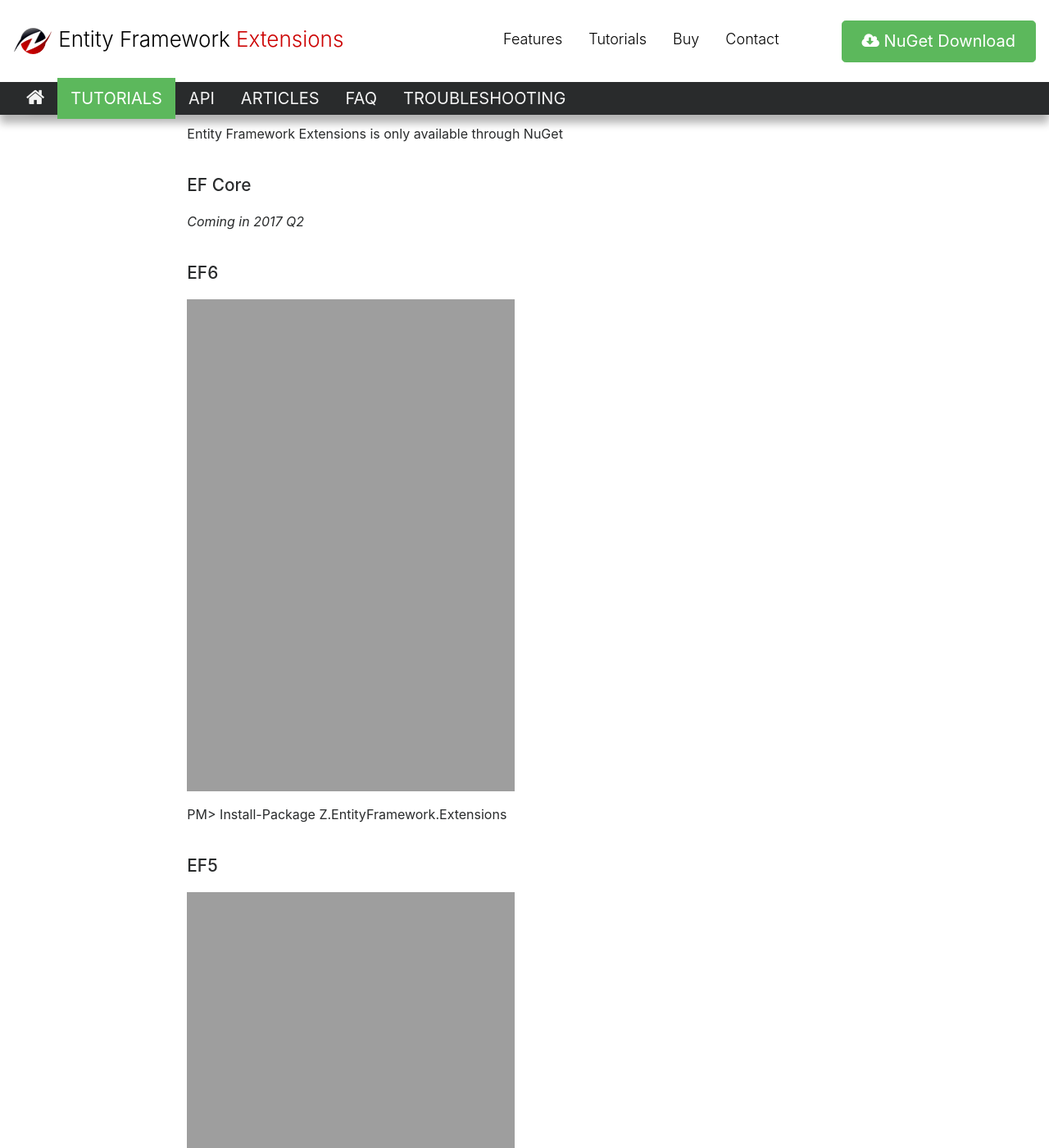
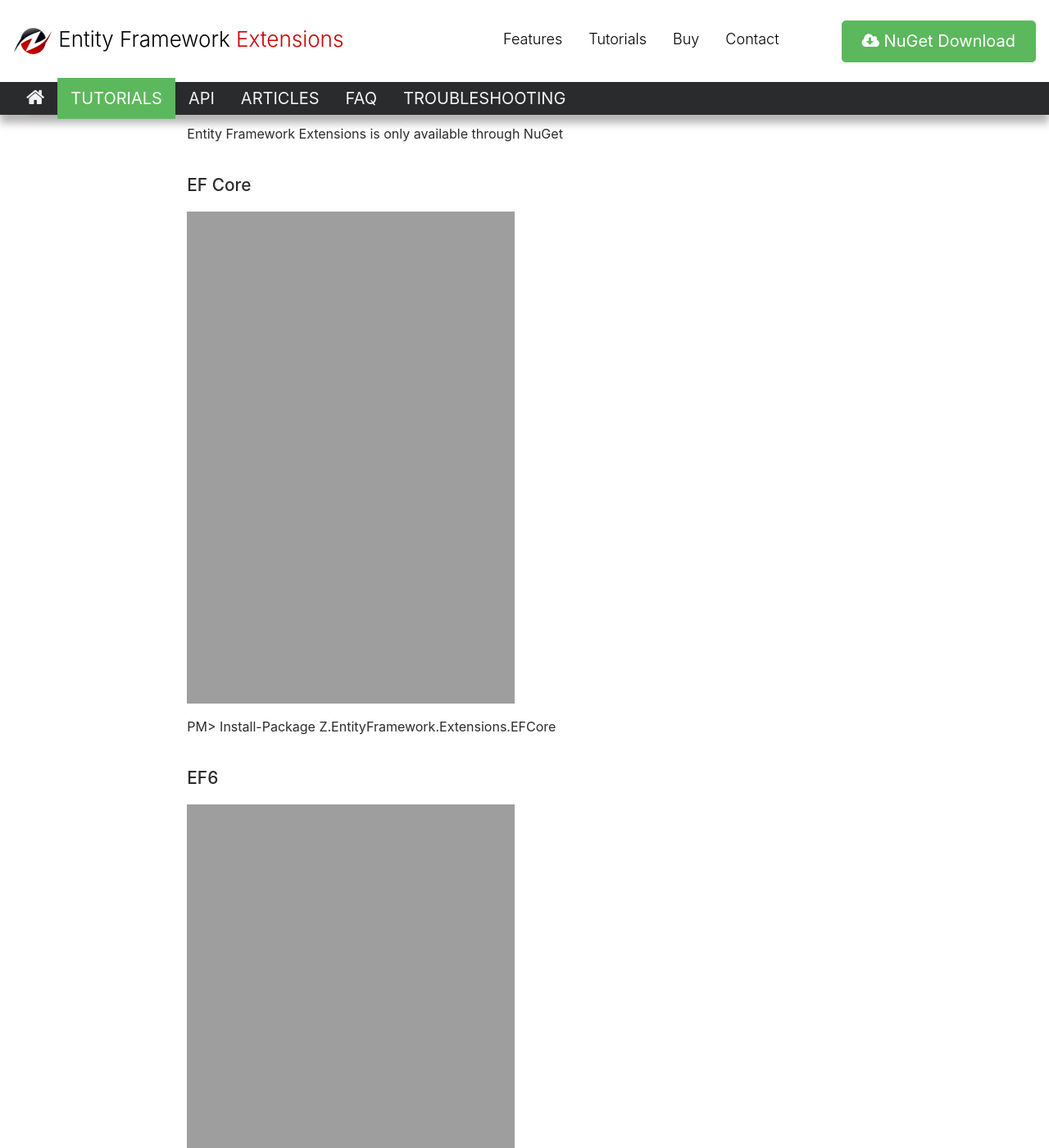
Before and after one commit to zzzprojects/EntityFramework-Extensions, a Jekyll site: the page built from docs/pages/tutorials/installing.md, in a window 1280 px wide and 1400 px high, scrolled down 465 px. Shown: the whole window at 82% size. Built offline with Jekyll 4.4.1, drawn with Linux system fonts in a browser that asks for light colours; nearby versions of some CDN libraries.

Commit message:
Update installing.md

```diff
--- a/docs/pages/tutorials/installing.md
+++ b/docs/pages/tutorials/installing.md
@@ -17,7 +17,10 @@ Don't worry. People love our library because it's so easy to use.
 Entity Framework Extensions is only available through NuGet
 
 ### EF Core
-_Coming in 2017 Q2_
+<a href="https://www.nuget.org/packages/Z.EntityFramework.Extensions.EFCore/" target="_blank"><img src="https://zzzprojects.github.io/images/nuget/entity-framework-extensions-efcore-v.svg" alt="download" /></a>
+<a href="https://www.nuget.org/packages/Z.EntityFramework.Extensions.EFCore/" target="_blank"><img src="https://zzzprojects.github.io/images/nuget/entity-framework-extensions-efcore-d.svg" alt="" /></a>
+
+> PM> Install-Package Z.EntityFramework.Extensions.EFCore
 
 ### EF6
 
```
